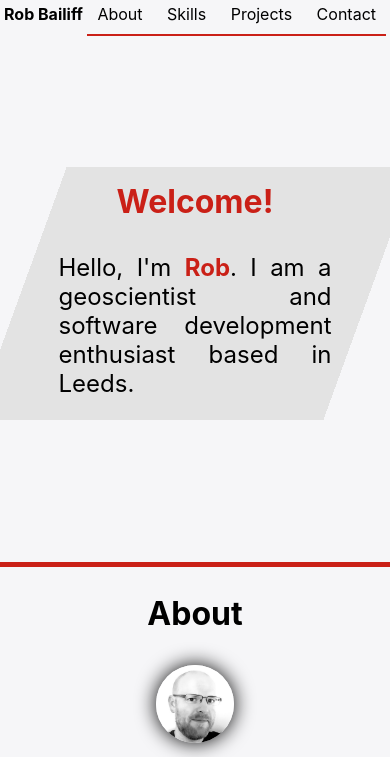
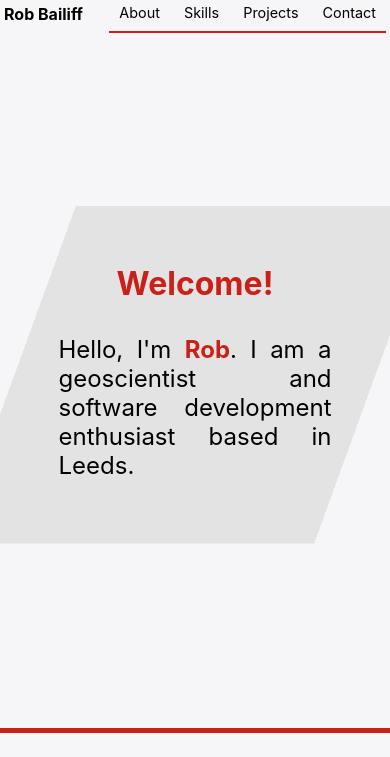
Before and after one commit to robbailiff/profile-page, a plain HTML site: page index.html in a window 390 px wide. Shown: the top 757 px of the page. Drawn offline with Linux system fonts and the light colour scheme.

Commit message:
Changed padding, height and font size on intro section

```diff
--- a/style.css
+++ b/style.css
@@ -8,6 +8,7 @@ body, html {
     display: flex;
     justify-content: center;
     background-color: #f6f6f8;
+    scroll-behavior: smooth;
 }
 
 main {
@@ -70,7 +71,7 @@ nav a:hover {
 
 p {
     font-size: 1rem;
-    padding: 0.5rem 15%;
+    padding: 0.5rem 5%;
     text-align: justify;
 }
 
@@ -111,6 +112,7 @@ p {
 
 .intro-text p {
     font-size: 2rem;
+    padding: 0.5rem 15%;
 }
 
 span {
@@ -281,8 +283,11 @@ span {
     .logo {
         font-size: 1rem;
     }
+    header{
+        font-size: 0.9rem;
+    }
     .intro-text {
-        height: 60vh
+        height: 80vh
     }
     .intro-text p {
         font-size: 1.5rem;
```
